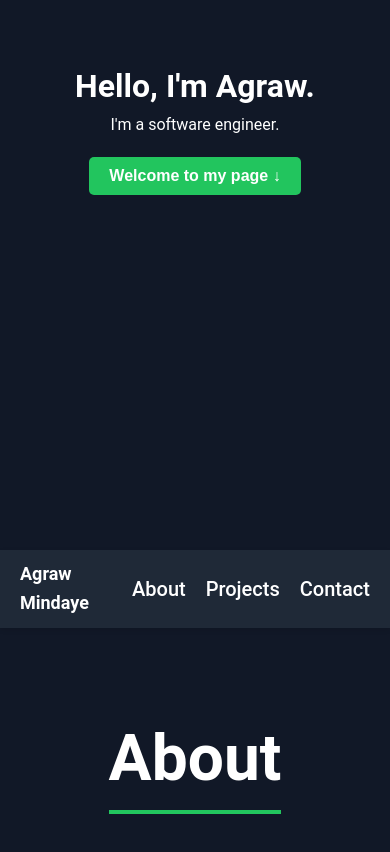
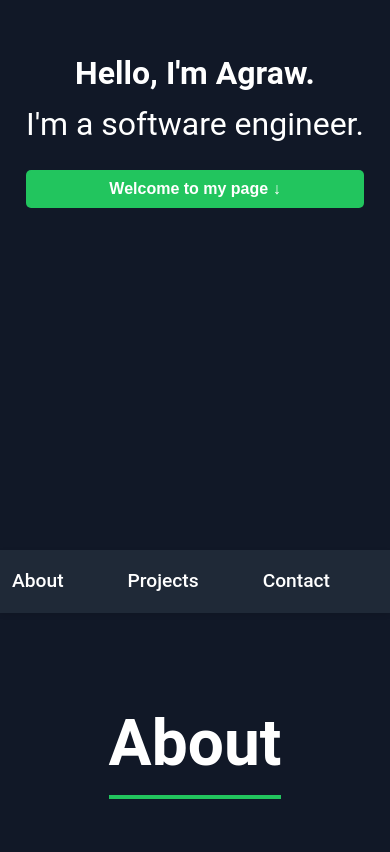
Before and after one commit to Agraw-Mindaye/Portfolio, a React (Create React App) app: page / in a window 390 px wide. Shown: the part 294-1146 px from the top of the page. Built offline with nearby package versions, Linux system fonts and the light colour scheme.

Commit message:
added media query hook and made the navbar mobile freiendly

```diff
--- a/src/App.tsx
+++ b/src/App.tsx
@@ -9,16 +9,34 @@ import Footer from "./components/Footer";
 import {CSSProperties} from "react";
 
 const heroSectionStyle: CSSProperties = {
+  position: "relative",
   display: "flex",
-  flexDirection: "column",
-  alignItems: "center",
-  justifyContent: "center",
   height: "100vh",
-  textAlign: "center",
-  backgroundColor: "#111827",
-  color: "#333",
-  padding: "20px",
+  width: "100%",
+  backgroundColor: "#111827"
 };
+
+const introStyle: CSSProperties = {
+  position: 'relative',
+  alignSelf: 'center',
+  display: 'flex',
+  flexDirection: 'column',
+  width: 'fit-content',
+  height: 'auto',
+  margin: '0 auto',
+  color: '#fff',
+  textAlign: 'center'
+}
+
+const headerStyle: CSSProperties = {
+  fontSize: '2rem',
+  color: '#fff'
+}
+
+const paragraphStyle: CSSProperties = {
+  fontSize: '2rem',
+  color: '#fff'
+}
 
 const buttonStyle: CSSProperties = {
   marginTop: "20px",
@@ -53,13 +71,16 @@ export default function App() {
   return (
     <main>
       {/* Hero Section */}
-      <header style={heroSectionStyle}>
-        <h1 style={{color: 'white'}}>Hello, I'm Agraw.</h1>
-        <p style={{color: 'white'}}>I'm a software engineer.</p>
-        <button onClick={scrollToContent} style={buttonStyle}>
-          Welcome to my page ↓
-        </button>
-      </header>
+
+      <div style={heroSectionStyle}>
+        <header style={introStyle}>
+          <h1 style={headerStyle}>Hello, I'm Agraw.</h1>
+          <p style={paragraphStyle}>I'm a software engineer.</p>
+          <button onClick={scrollToContent} style={buttonStyle}>
+            Welcome to my page ↓
+          </button>
+        </header>
+      </div>
 
       {/* Navbar */}
       <Navbar />
--- a/src/components/Navbar.tsx
+++ b/src/components/Navbar.tsx
@@ -1,53 +1,47 @@
-// Navbar
-
 import { CSSProperties } from "react";
+import { useMediaQuery } from "../hooks/useMediaQuery";
 
 const Navbar = () => {
+  const breakpoint = useMediaQuery();
+
+  const isMobile = breakpoint === "xs" || breakpoint === "sm";
+
   const navbarStyle: CSSProperties = {
     position: "sticky",
     top: 0,
     zIndex: 1000,
     display: "flex",
-    justifyContent: "space-between",
+    justifyContent: isMobile ? "center" : "space-between", // Center everything on small screens
     alignItems: "center",
     backgroundColor: "#1F2937",
-    padding: "10px 20px",
+    padding: "1rem 2rem",
     boxShadow: "0 2px 5px rgba(0, 0, 0, 0.1)",
   };
 
   const nameStyle: CSSProperties = {
-    fontSize: "18px",
+    fontSize: "1.5rem",
     fontWeight: "bold",
     color: "#fff",
-    background: "none",
-    border: "none",
   };
 
   const navLinksStyle: CSSProperties = {
     display: "flex",
     listStyle: "none",
-    gap: "20px",
-    margin: 0,
-    padding: 0,
+    gap: "1rem",
   };
 
   const linkStyle: CSSProperties = {
     textDecoration: "none",
     color: "#fff",
-    fontSize: "1.25rem",
+    fontSize: isMobile ? "1.2rem" : "1.5rem", // Smaller font size for smaller screens
     fontWeight: "500",
     cursor: "pointer",
+    marginRight: "3rem",
   };
 
   return (
     <nav style={navbarStyle}>
-      <div>
-        <div style={nameStyle}>
-          Agraw Mindaye
-        </div>
-      </div>
-
-      {/* Navigation Links */}
+     { !isMobile && <div style={nameStyle}>Agraw Mindaye</div> }
       <ul style={navLinksStyle}>
         <li>
           <a href="#about" style={linkStyle}>
--- /dev/null
+++ b/src/hooks/useMediaQuery.ts
@@ -0,0 +1,44 @@
+import { useState, useEffect } from "react";
+
+const defaultBreakpoints = {
+  xs: 0,
+  sm: 640,
+  md: 768,
+  lg: 1024,
+  xl: 1280,
+  "2xl": 1536,
+};
+
+type Breakpoint = keyof typeof defaultBreakpoints;
+
+export const useMediaQuery = (customBreakpoints = defaultBreakpoints) => {
+  const [breakpoint, setBreakpoint] = useState<Breakpoint>("xs");
+
+  useEffect(() => {
+    const handleResize = () => {
+      const width = window.innerWidth;
+
+      if (width < customBreakpoints.sm) {
+        setBreakpoint("xs");
+      } else if (width < customBreakpoints.md) {
+        setBreakpoint("sm");
+      } else if (width < customBreakpoints.lg) {
+        setBreakpoint("md");
+      } else if (width < customBreakpoints.xl) {
+        setBreakpoint("lg");
+      } else if (width < customBreakpoints["2xl"]) {
+        setBreakpoint("xl");
+      } else {
+        setBreakpoint("2xl");
+      }
+    };
+
+    // Initial check and event listener
+    handleResize();
+    window.addEventListener("resize", handleResize);
+
+    return () => window.removeEventListener("resize", handleResize);
+  }, [customBreakpoints]);
+
+  return breakpoint;
+};
```
